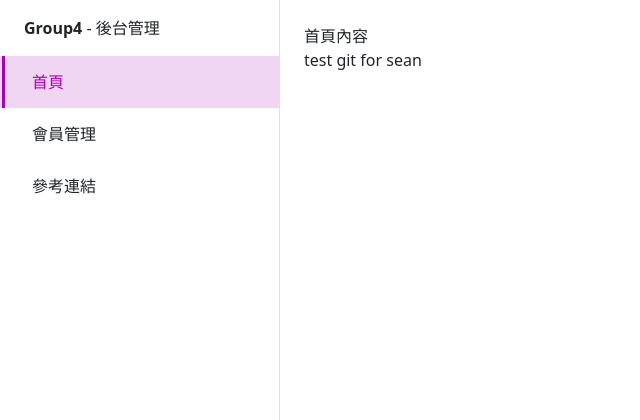
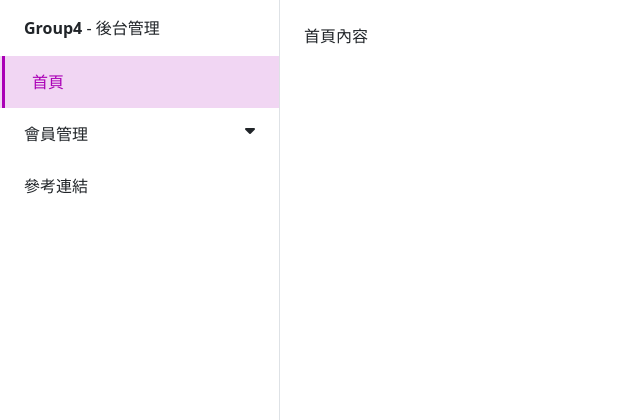
Before and after one commit to LQTjim/mfee36_group4_midterm, a PHP site: page /index.php in a window 1280 px wide. Shown: the top 420 px of the page, without its empty margins (0-640 px from the left). Run offline with PHP 8.4, Linux system fonts and the light colour scheme; the visitor is signed in with stand-in values (Sample User, id 1); some libraries are stand-ins or nearby versions.

Commit message:
update:nvabar drop down update

```diff
--- a/index.php
+++ b/index.php
@@ -4,7 +4,6 @@ $pageName = 'homepage';
 include './parts/html-head.php';
 include './parts/html-navbar.php'; ?>
 <div>首頁內容</div>
-<div>test git for sean</div>
 <?php include './parts/html-navbar-end.php'; ?>
 <?php
 include './parts/html-scripts.php';
--- a/parts/html-head.php
+++ b/parts/html-head.php
@@ -9,6 +9,7 @@
     <link rel="preconnect" href="https://fonts.googleapis.com">
     <link rel="preconnect" href="https://fonts.gstatic.com" crossorigin>
     <link href="https://fonts.googleapis.com/css2?family=Noto+Sans+TC:wght@500&display=swap" rel="stylesheet">
+    <link rel="stylesheet" href="https://cdnjs.cloudflare.com/ajax/libs/font-awesome/6.4.0/css/all.min.css" integrity="sha512-iecdLmaskl7CVkqkXNQ/ZH/XLlvWZOJyj7Yy7tcenmpD1ypASozpmT/E0iPtmFIB46ZmdtAc9eNBvH0H/ZpiBw==" crossorigin="anonymous" referrerpolicy="no-referrer" />
     <link rel="stylesheet" href="./css/template.css">
     <link rel="stylesheet" href="./css/navbar.css">
     <script src="https://cdn.jsdelivr.net/npm/sweetalert2@11"></script>
--- a/parts/html-navbar.php
+++ b/parts/html-navbar.php
@@ -24,10 +24,9 @@ if (!isset($pageName)) {
         <a data-bs-toggle="collapse" class="sidebar-link <?= $pageName === 'member' ? 'active' : '' ?>" href="#menu-member" role="button">
           <div class="d-flex justify-content-between px-4">
             <p class="mb-0">
-              <i class="bi bi-card-checklist me-2"></i>
               會員管理
             </p>
-            <i class="bi bi-caret-down"></i>
+            <i class="fa-solid fa-caret-down"></i>
           </div>
         </a>
         <div class="collapse" id="menu-member" role="button">
@@ -42,7 +41,6 @@ if (!isset($pageName)) {
       <div><!-- 不包含子選單 -->
         <a class="sidebar-link" href="/" role="button">
           <div class="px-4">
-            <i class="bi bi-list-stars me-2"></i>
             參考連結
           </div>
         </a>
--- a/parts/html-scripts.php
+++ b/parts/html-scripts.php
@@ -1,9 +1,22 @@
 <script src="https://cdn.jsdelivr.net/npm/bootstrap@5.2.3/dist/js/bootstrap.bundle.min.js" crossorigin="anonymous"></script>
 <script>
-    const toggleMenuBtn = document.querySelector('#toggle-btn');
-    const body = document.querySelector('body');
-    toggleMenuBtn.addEventListener('click', (evt) => {
-        evt.preventDefault();
-        body.classList.toggle('sidebar-toggled');
-    });
+    const dbt = document.querySelectorAll('[data-bs-toggle="collapse"]');
+    dbt.forEach((el) => {
+        el.addEventListener('click', () => {
+            const i = el.querySelector('i')
+            if (i.classList.contains("fa-caret-up")) {
+                i.className = "fa-solid fa-caret-down"
+            } else {
+                i.className = "fa-solid fa-caret-up"
+            }
+
+        })
+    })
+
+    // const toggleMenuBtn = document.querySelector('#toggle-btn');
+    // const body = document.querySelector('body');
+    // toggleMenuBtn.addEventListener('click', (evt) => {
+    //     evt.preventDefault();
+    //     body.classList.toggle('sidebar-toggled');
+    // });
 </script>
```
